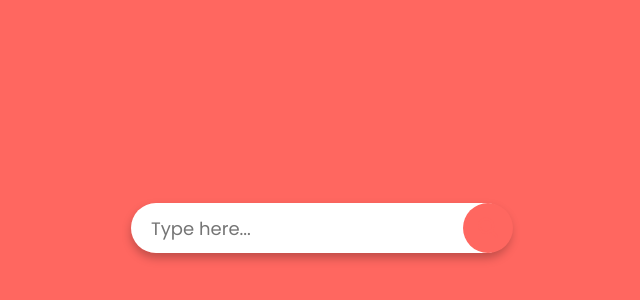
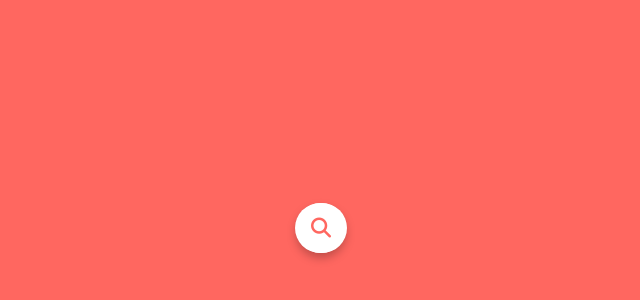
Before and after one commit to bilalxkhanjee/html_css, a plain HTML site: page Serach_bar/index.html in a window 1280 px wide. Shown: the part 172-472 px from the top of the page, without its empty margins (319-959 px from the left). Drawn offline with Linux system fonts and the light colour scheme.

Commit message:
Search_bar

```diff
--- a/Serach_bar/css/style.css
+++ b/Serach_bar/css/style.css
@@ -20,7 +20,7 @@ body{
 }
 .box .search-box{
     height: 50px;
-    max-width: 380px;
+    max-width: 50px;
     /* background: red; */
     position: relative;
     margin: auto;
@@ -44,25 +44,22 @@ body{
 }
 .search-box .icon{
     position: absolute;
-    right: -2px;
+    right: -1px;
     top: 0;
-    width: 50px;
-    background-color: #ff6760;
+    width: 52px;
+    background-color: #fff;
     height: 100%;
     border-radius:25px;
     text-align: center;
     line-height: 50px;
     color: #ff6760;
     font-size: 20px;
-
 }
-#check:checked ~.search-box .icon{
+#check:checked ~ .search-box .icon{
     background: #ff6760;
     color: #fff;
+    border-radius: 0 25px 25px 0;
     width: 60px;
-    border-radius: 0 25px 25px 0;
-
-
 }
 #check{
     display: none;
```
